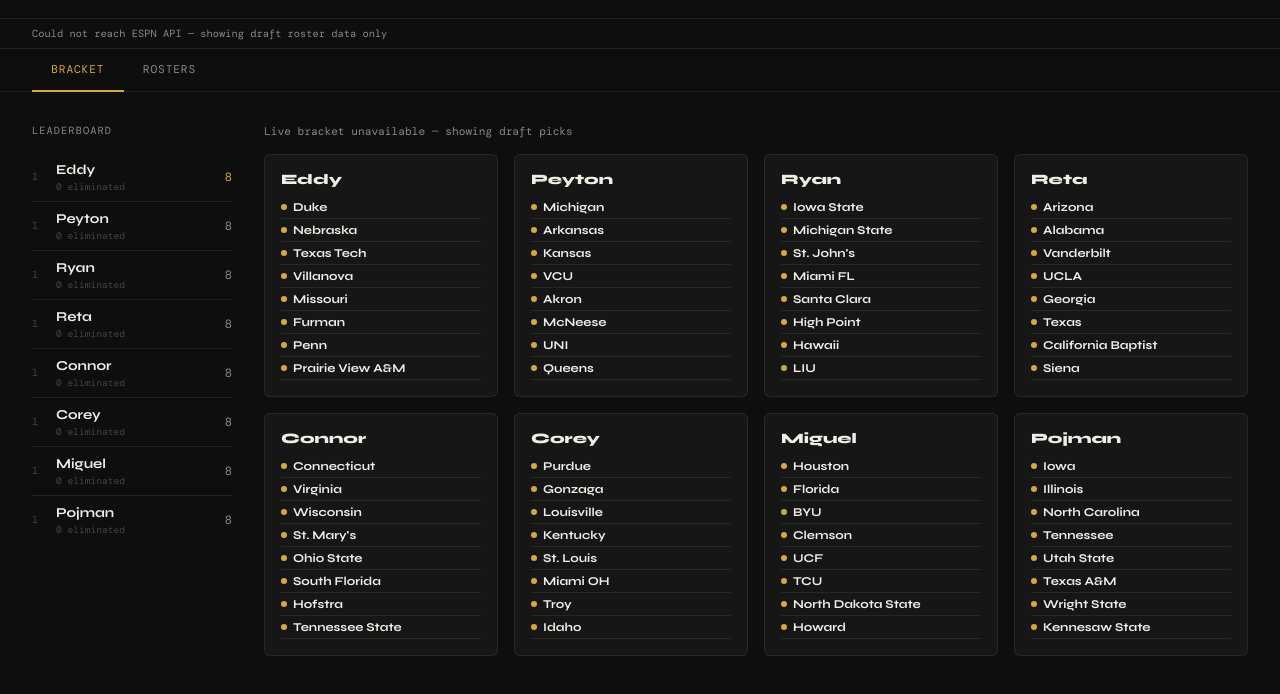
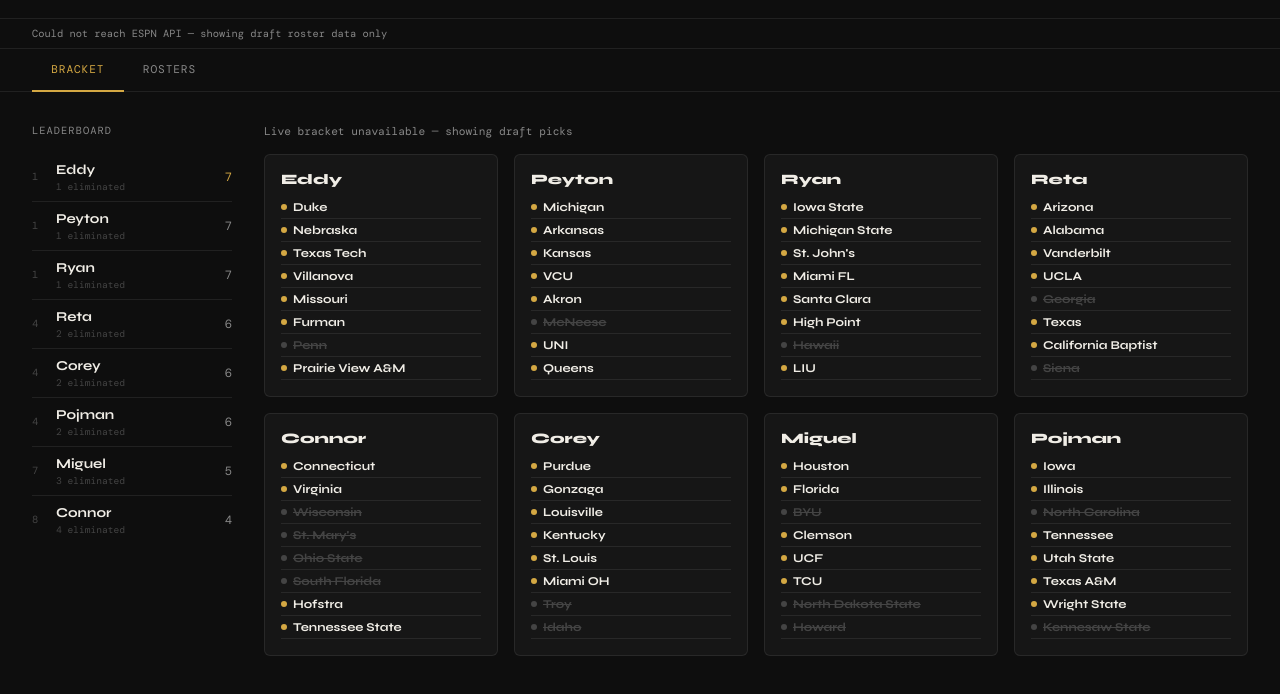
Before and after one commit to peytonjslepekis/madness-tracker, a website: page public/index.html in a window 1280 px wide. Shown: the part 92-786 px from the top of the page. Drawn offline with nearby package versions, Linux system fonts and the light colour scheme; no server answers.

Commit message:
Update index.html
adding first day eliminations

```diff
--- a/public/index.html
+++ b/public/index.html
@@ -247,6 +247,13 @@ const DRAFTERS = {
   Pojman: { teams: ['Iowa','Illinois','North Carolina','Tennessee','Utah State','Texas A&M','Wright State','Kennesaw State'], you: false },
 };
 
+// Manually seeded eliminations from completed rounds — add to this as tournament progresses
+const SEEDED_ELIMINATIONS = new Set([
+  'wisconsin','north carolina','byu','ohio state','georgia',
+  "st. mary's",'troy','hawaii','north dakota state','kennesaw state',
+  'penn','idaho','siena','howard','mcneese','south florida'
+]);
+
 // Normalize team names for matching ESPN data
 const ALIASES = {
   'Prairie View A&M': ['Prairie View A&M','Prairie View'],
@@ -323,7 +330,7 @@ async function loadData() {
 }
 
 function processESPN(data) {
-  eliminatedTeams = new Set();
+  eliminatedTeams = new Set([...SEEDED_ELIMINATIONS]);
   bracketData = data;
   const events = data.events || [];
 
@@ -352,14 +359,14 @@ function computeAlive() {
   for (const [drafter, data] of Object.entries(DRAFTERS)) {
     let count = 0;
     for (const team of data.teams) {
-      if (!eliminatedTeams.has(team.toLowerCase())) count++;
+      if (!eliminatedTeams.has(team.toLowerCase()) && !SEEDED_ELIMINATIONS.has(team.toLowerCase())) count++;
     }
     aliveCount[drafter] = count;
   }
 }
 
 function isEliminated(teamName) {
-  return eliminatedTeams.has(teamName.toLowerCase());
+  return eliminatedTeams.has(teamName.toLowerCase()) || SEEDED_ELIMINATIONS.has(teamName.toLowerCase());
 }
 
 // ─── RENDER ───────────────────────────────────────────────────────────────────
```
